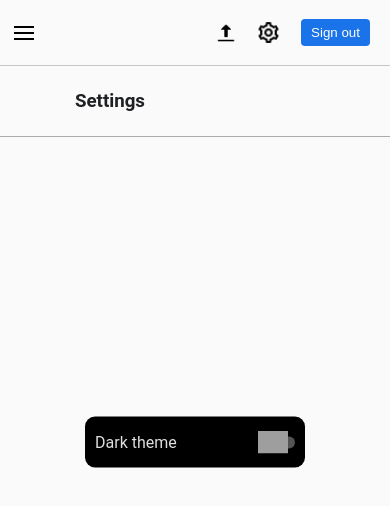
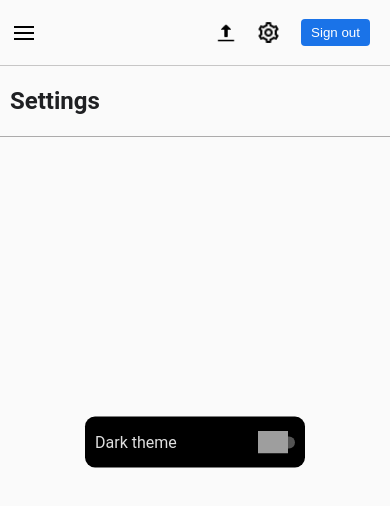
Before and after one commit to ArcanumAmoris/photos, a React (Create React App) app in the folder client/: page /settings in a window 390 px wide. Shown: the top 506 px of the page. Built offline with nearby package versions, Linux system fonts and the light colour scheme; no server answers; sample sign-in values are in the browser's storage; grey boxes are pictures that could not be loaded.

Commit message:
changed font and message styles

```diff
--- a/client/src/Components/Auth/Login/Login.css
+++ b/client/src/Components/Auth/Login/Login.css
@@ -77,7 +77,8 @@
 
 .login_error {
     background-color: rgba(253, 40, 40, 0.329);
-    color: rgb(158, 36, 36);
+    /* color: rgb(158, 36, 36); */
+    color: var(--color-text);
     text-align: center;
     border-radius: 4px;
     font-weight: 600;
--- a/client/src/Components/Auth/Register/Register.css
+++ b/client/src/Components/Auth/Register/Register.css
@@ -84,7 +84,7 @@
     height: 50px;
     background-color: #30b8645d;
     border-radius: 4px;
-    color: #264e37fd;
+    color: var(--color-text);
     max-width: 100%;
     font-weight: 600;
     padding: 5px 10px;
@@ -92,6 +92,7 @@
     align-items: center;
     justify-content: center;
     margin-bottom: 0;
+    text-align: center;
 }
 
 @media (max-width: 500px) {
--- a/client/src/Components/Auth/Register/Register.js
+++ b/client/src/Components/Auth/Register/Register.js
@@ -54,7 +54,7 @@ function Register() {
                     {success && <div className="register_message">
                         <p>{success}</p>
                     </div>}
-                    {error && <div className="register_message" style={{background: "rgba(253, 40, 40, 0.329)", color: "rgb(158, 36, 36)"}}>
+                    {error && <div className="register_message" style={{background: "rgba(253, 40, 40, 0.329)"}}>
                         <p>{error}</p>
                     </div>}
                 </form>
--- a/client/src/Components/Home/Home.css
+++ b/client/src/Components/Home/Home.css
@@ -9,4 +9,5 @@
     left: 50%;
     transform: translate(-50%, -50%);
     border-radius: 7px;
+    text-align: center;
 }
--- a/client/src/Components/Settings/Main/Settings.css
+++ b/client/src/Components/Settings/Main/Settings.css
@@ -28,7 +28,7 @@
     cursor: auto;
 }
 
-.settings_header h3 {
+.settings_header h2 {
     margin-left: 285px;
     color: var(--color-text)
 }
@@ -79,7 +79,7 @@
     .settings_content_main {
         margin: 50px 0 20px 60px;
     }
-    .settings_header h3 {
+    .settings_header h2 {
         margin-left: 75px;
     }
 }
@@ -91,4 +91,7 @@
         transform: translate(-50%, -50%);
         position: absolute;
     }
+    .settings_header h2 {
+        margin-left: 10px;
+    }
 }
--- a/client/src/Components/Settings/Main/Settings.js
+++ b/client/src/Components/Settings/Main/Settings.js
@@ -21,7 +21,7 @@ function Settings() {
             <Header />
             <SideMenu />
             <div className="settings_header">
-                <h3>Settings</h3>
+                <h2>Settings</h2>
             </div>
             <div className="settings_content_main">
                 <div className="settings_dark_theme">
```
Also changed, not shown: client/src/App.css (line endings or trailing spaces), client/src/Components/Photos/Main/Photos.js (line endings or trailing spaces).
